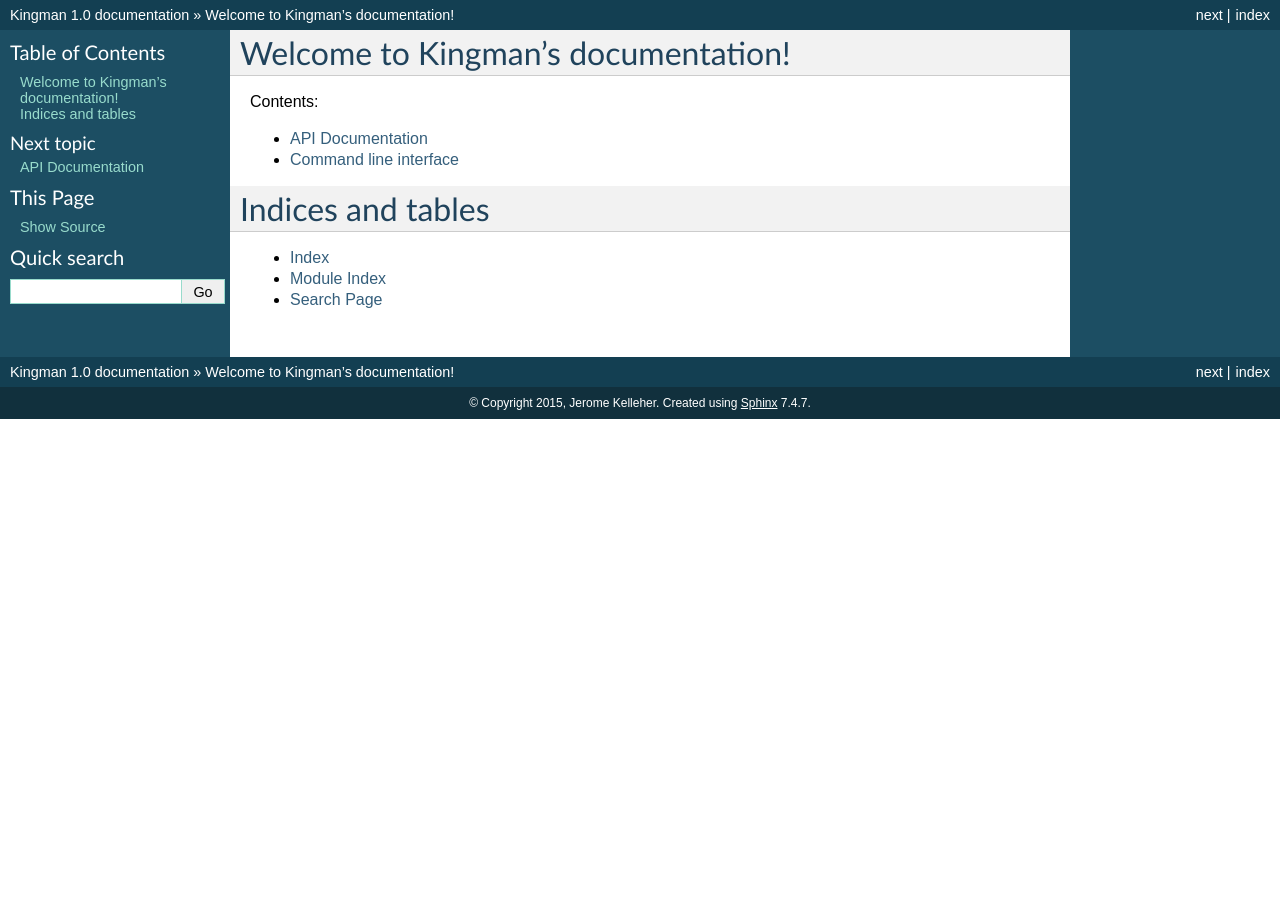
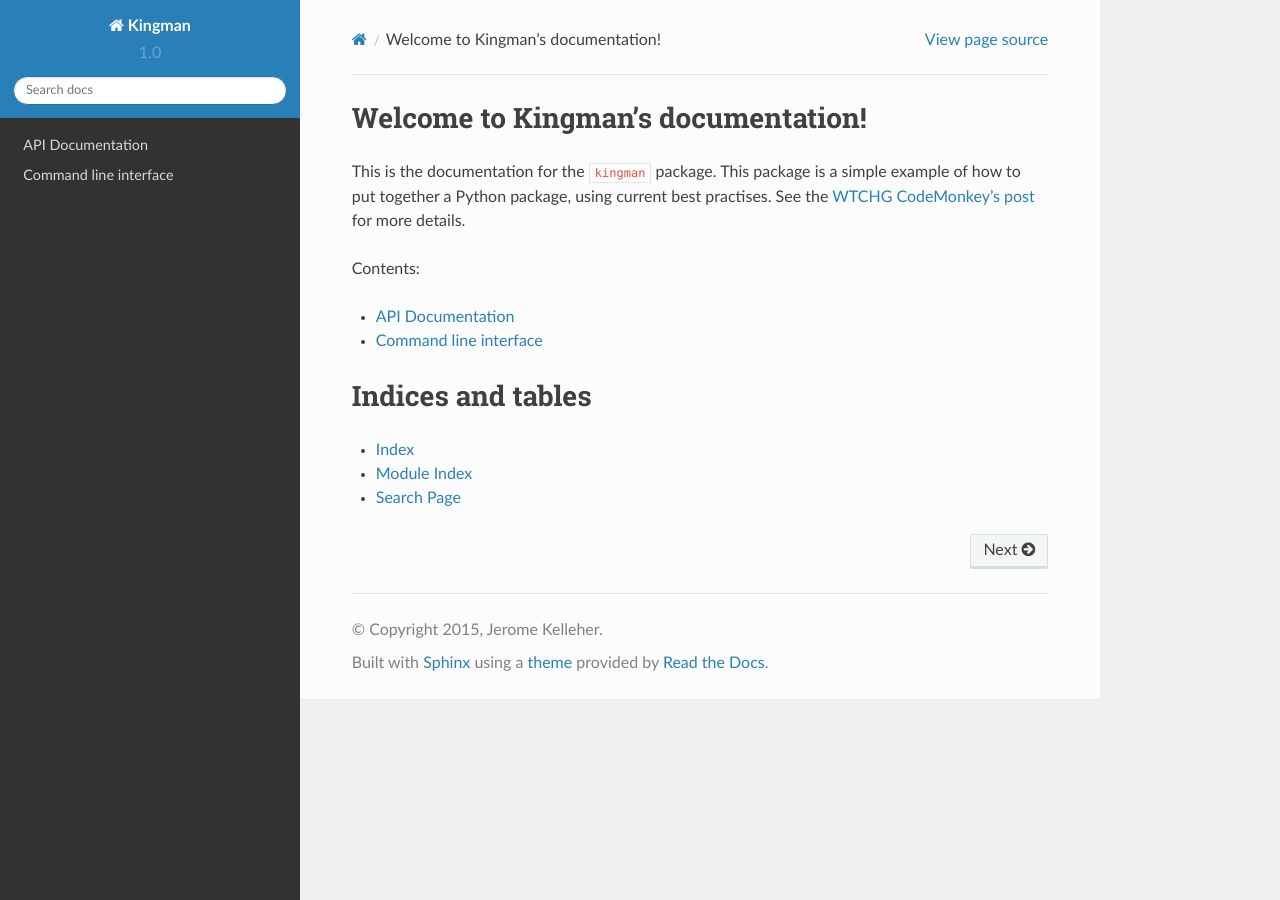
Before and after one commit to BIGtigr/kingman, a Sphinx documentation site: the page built from docs/index.rst, in a window 1280 px wide. Built offline with Sphinx 7.4.7 and the Read the Docs theme 2.0.0, drawn with Linux system fonts in a browser that asks for light colours.

Commit message:
Updated docs and set sphinx theme.

```diff
--- a/docs/conf.py
+++ b/docs/conf.py
@@ -100,7 +100,7 @@ pygments_style = 'sphinx'
 
 # The theme to use for HTML and HTML Help pages.  See the documentation for
 # a list of builtin themes.
-html_theme = 'default'
+html_theme = 'sphinx_rtd_theme'
 
 # Theme options are theme-specific and customize the look and feel of a theme
 # further.  For a list of options available for each theme, see the
--- a/docs/index.rst
+++ b/docs/index.rst
@@ -5,6 +5,12 @@
 
 Welcome to Kingman's documentation!
 ===================================
+
+This is the documentation for the ``kingman`` package. This package is
+a simple example of how to put together a Python package, using
+current best practises. See the `WTCHG CodeMonkey's post
+<http://wtchgcodemonkeys.github.io/Packaging_Python/>`_ for more
+details.
 
 Contents:
 
```
